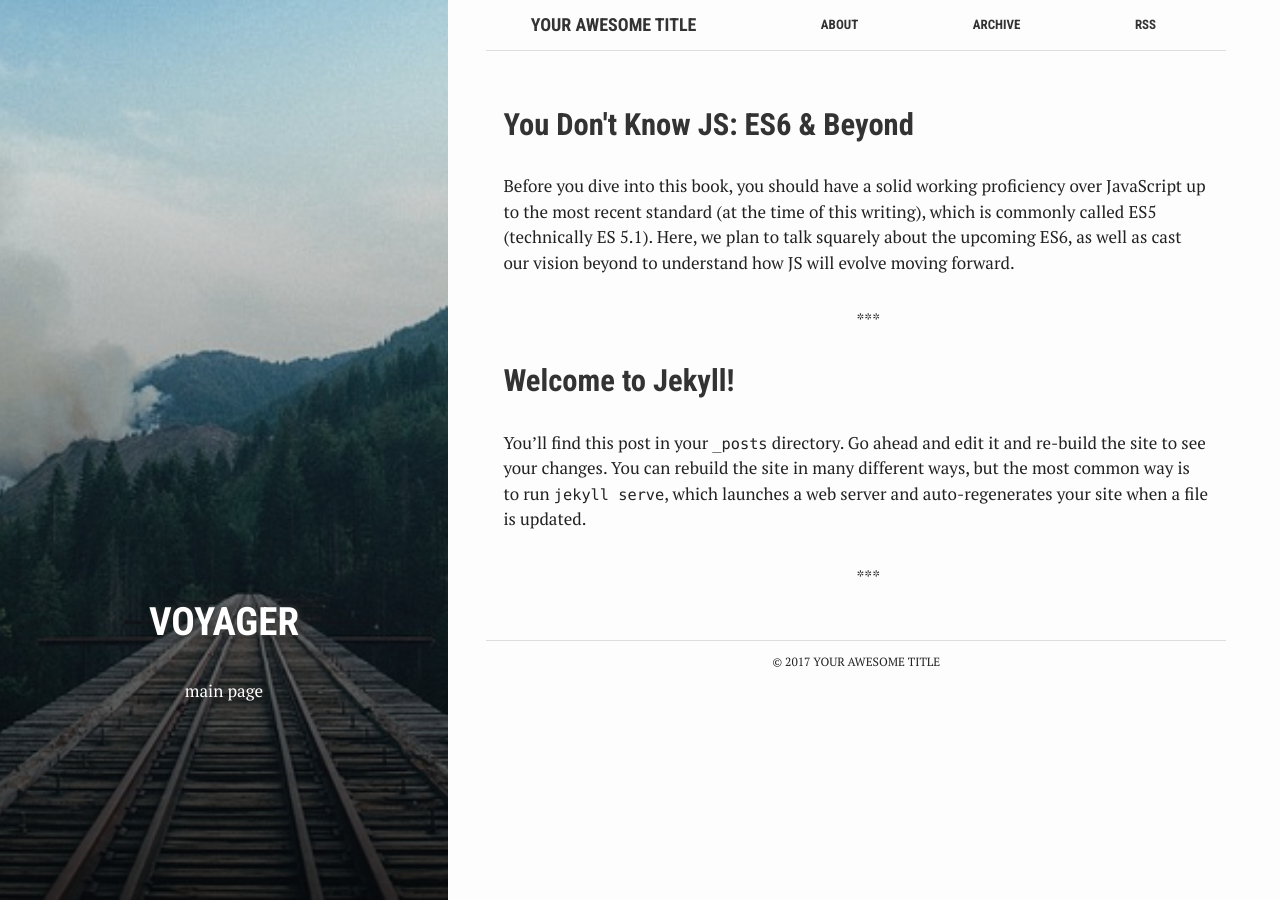
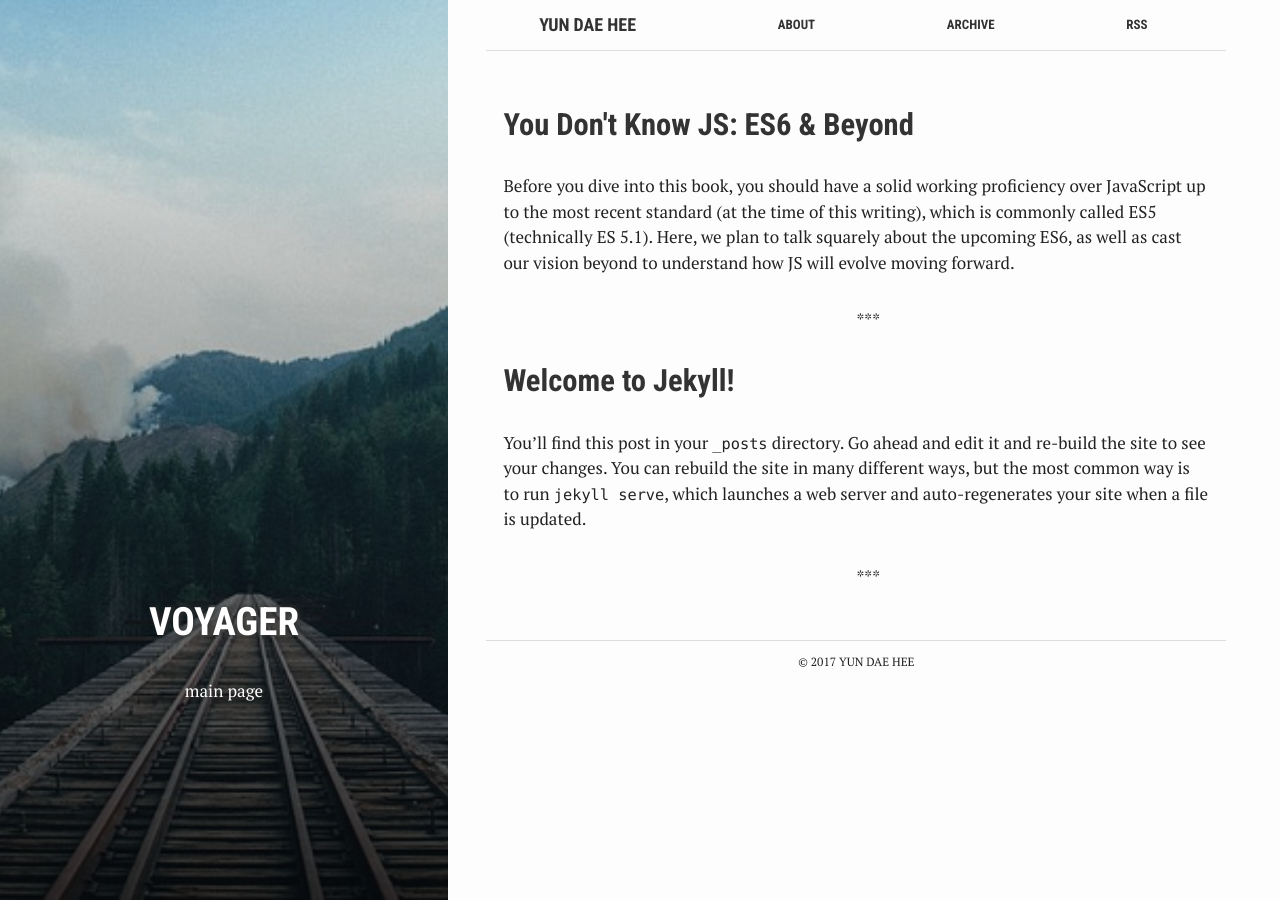
Before and after one commit to test076923/076923.github.io, a Jekyll site: the page built from index.html, in a window 1280 px wide. Built offline with Jekyll 4.4.1, drawn with Linux system fonts in a browser that asks for light colours.

Commit message:
Update _config.yml

```diff
--- a/_config.yml
+++ b/_config.yml
@@ -6,7 +6,7 @@
 # 'jekyll serve'. If you change this file, please restart the server process.
 
 # Site settings
-title: Your awesome title
+title: YUN DAE HEE
 email: your-email@domain.com
 description: > # this means to ignore newlines until "baseurl:"
   Write an awesome description for your new site here. You can edit this
```
